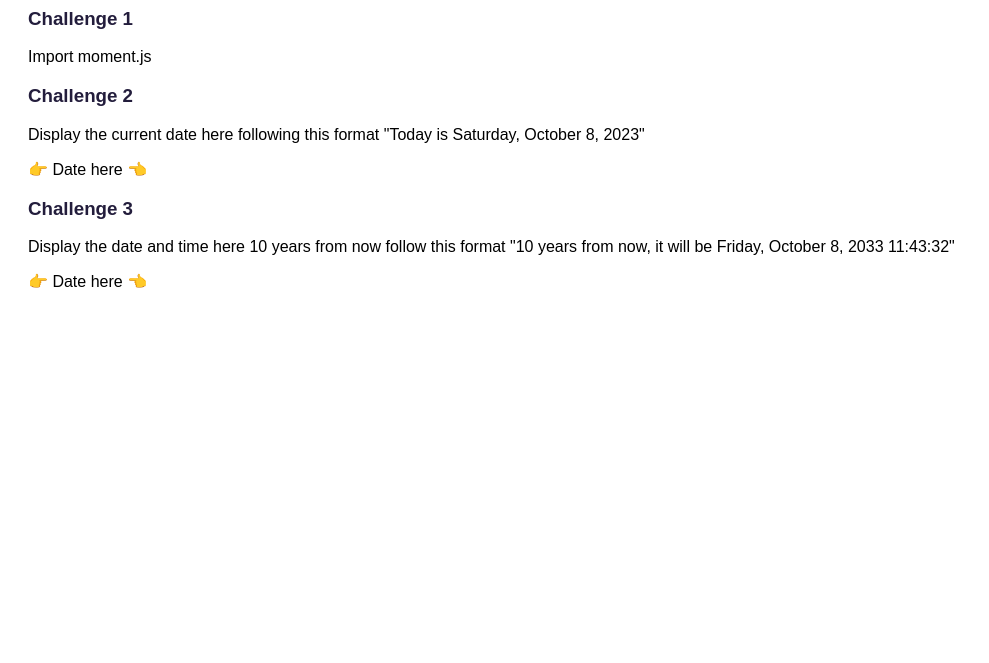
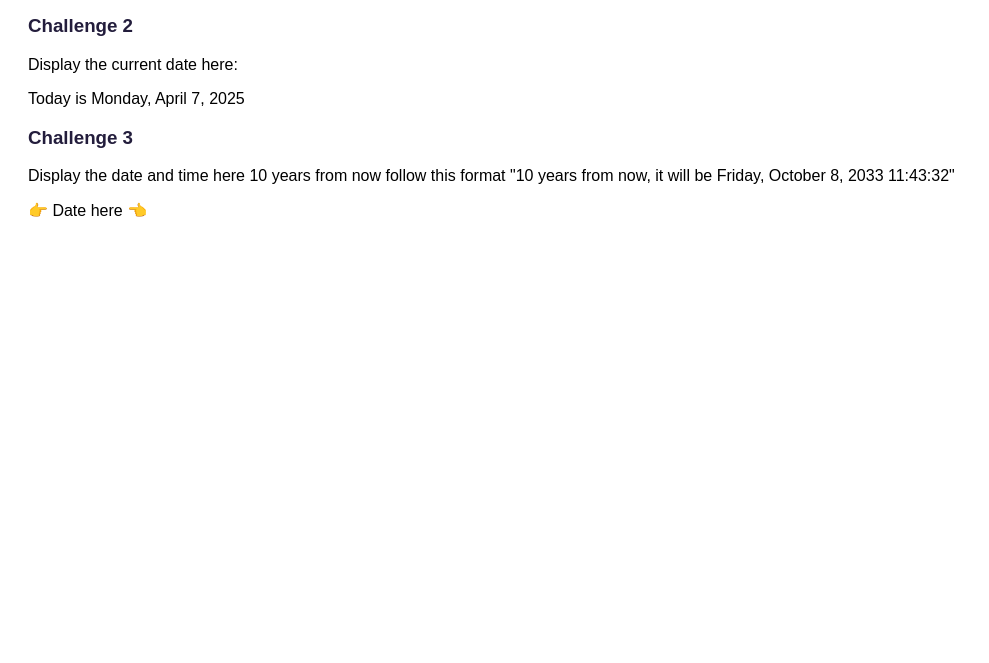
Before and after one commit to ayscd/js-date-formats, a website built with Parcel: page index.html in a window 1280 px wide. Shown: the part 137-800 px from the top of the page, without its empty margins (0-989 px from the left). Built offline with nearby package versions, Linux system fonts and the light colour scheme; files whose address does not match are found by name.

Commit message:
Update 1 - current date
- using moment library to display the current date

```diff
--- a/index.html
+++ b/index.html
@@ -3,12 +3,13 @@
   <head>
     <title>SheCodes</title>
     <meta charset="UTF-8" />
+    <!--IMPORTING MOMENT-->
+    <script src="https://cdnjs.cloudflare.com/ajax/libs/moment.js/2.30.1/moment.min.js"></script>
 
     <link href="src/styles.css" rel="stylesheet" type="text/css" />
   </head>
 
   <body>
-    <img src="images/logo.png" alt="SheCOdes" class="logo" />
     <h1>JS Date formats</h1>
 
     <h3>Challenge 1</h3>
@@ -18,10 +19,9 @@
 
     <h3>Challenge 2</h3>
     <p>
-      Display the current date here following this format "Today is Saturday,
-      October 8, 2023"
+      Display the current date here:
     </p>
-    <div id="current-date">👉 Date here 👈</div>
+    <div id="current-date"></div>
 
     <h3>Challenge 3</h3>
     <p>
--- a/src/index.js
+++ b/src/index.js
@@ -0,0 +1,11 @@
+function displayDate() {
+    let day = moment().format("dddd");
+    let month = moment().format("MMMM");
+    let date = moment().format("D");
+    let year = moment().format("YYYY");
+
+    let currentDate = document.querySelector("#current-date");
+    currentDate.innerHTML = `Today is ${day}, ${month} ${date}, ${year}`;
+}
+
+displayDate();
```
